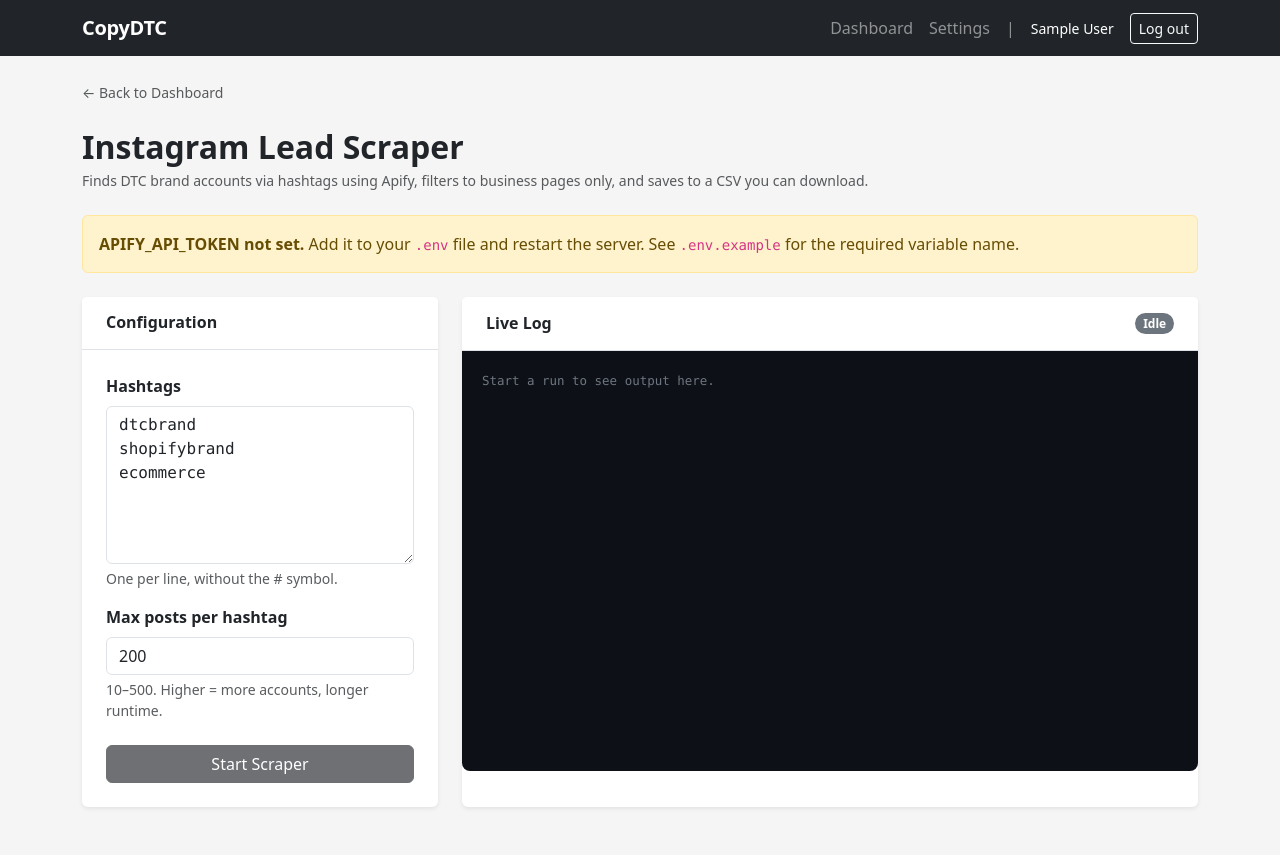
After one commit to bradbieselin/Copywrite, a Flask app: page /portal/admin/scraper in a window 1280 px wide. The commit adds this page. Run offline with Flask 3, Linux system fonts and the light colour scheme; the visitor is signed in with stand-in values (Sample User, id 1).

Commit message:
Add Instagram Lead Scraper to admin portal
The scraper can now be run directly from the admin portal at
/portal/admin/scraper, or still via the CLI as before.

instagram_dtc_scraper.py:
- Extract run_scraper(hashtags, max_results, output_file, token, on_status)
  as a standalone importable function
- Add _emit() helper so logging goes to on_status callback (portal) or
  stdout (CLI) without changing any logic
- main() becomes a thin wrapper that calls run_scraper()
- save_to_csv() now creates parent dirs automatically

app.py:
- Add APIFY_API_TOKEN to app config (reads from env/dotenv)

portal/admin.py:
- Module-level _scraper_state dict + threading.Lock for run tracking
- GET  /portal/admin/scraper        — scraper UI page
- POST /portal/admin/scraper/run    — starts background thread
- GET  /portal/admin/scraper/status — JSON polling endpoint
- GET  /portal/admin/scraper/download — serve leads.csv

templates/portal/admin/scraper.html:
- Config form: hashtags textarea (one per line) + max-results input
- Dark terminal-style live log window
- JS polls /scraper/status every 2s while running, appends new lines
- Auto-reloads when done so summary card + download button appear
- Summary card shows all 6 stats from the last run
- Warning banner when APIFY_API_TOKEN is not configured

templates/portal/admin/dashboard.html:
- Add Lead Scraper card to the AI Tools row

https://claude.ai/code/session_01Nx3d3V3xFLiPkBV566tz7j

```diff
--- a/app.py
+++ b/app.py
@@ -19,6 +19,7 @@ def create_app() -> Flask:
     app = Flask(__name__)
 
     app.config["ANTHROPIC_API_KEY"] = os.environ.get("ANTHROPIC_API_KEY", "")
+    app.config["APIFY_API_TOKEN"]   = os.environ.get("APIFY_API_TOKEN", "")
     app.config["SECRET_KEY"] = os.environ.get("SECRET_KEY", "dev-secret-change-in-prod")
     app.config["UPLOAD_FOLDER"] = os.environ.get(
         "UPLOAD_FOLDER",
--- /dev/null
+++ b/templates/portal/admin/scraper.html
@@ -0,0 +1,208 @@
+{% extends "portal/base.html" %}
+{% block title %}Lead Scraper — CopyDTC Admin{% endblock %}
+
+{% block content %}
+<div class="mb-4">
+  <a href="{{ url_for('portal_admin.dashboard') }}" class="text-muted small text-decoration-none">
+    &larr; Back to Dashboard
+  </a>
+</div>
+
+<div class="d-flex justify-content-between align-items-start mb-4">
+  <div>
+    <h2 class="fw-bold mb-1">Instagram Lead Scraper</h2>
+    <p class="text-muted small mb-0">
+      Finds DTC brand accounts via hashtags using Apify, filters to business pages only,
+      and saves to a CSV you can download.
+    </p>
+  </div>
+  {% if has_csv %}
+    <a href="{{ url_for('portal_admin.scraper_download') }}" class="btn btn-success">
+      &#8595;&ensp;Download leads.csv{% if csv_size %} ({{ csv_size }}){% endif %}
+    </a>
+  {% endif %}
+</div>
+
+{% with messages = get_flashed_messages(with_categories=true) %}
+  {% for cat, msg in messages %}
+    <div class="alert alert-{{ cat }} py-2 small">{{ msg }}</div>
+  {% endfor %}
+{% endwith %}
+
+{% if not token_set %}
+  <div class="alert alert-warning mb-4">
+    <strong>APIFY_API_TOKEN not set.</strong>
+    Add it to your <code>.env</code> file and restart the server.
+    See <code>.env.example</code> for the required variable name.
+  </div>
+{% endif %}
+
+<div class="row g-4">
+
+  <!-- ── Left: config form ── -->
+  <div class="col-lg-4">
+    <div class="card shadow-sm border-0">
+      <div class="card-header bg-white border-bottom py-3 px-4">
+        <h6 class="fw-bold mb-0">Configuration</h6>
+      </div>
+      <div class="card-body p-4">
+
+        <form method="POST" action="{{ url_for('portal_admin.scraper_run') }}" id="scraperForm">
+
+          <div class="mb-3">
+            <label class="form-label fw-semibold" for="hashtags">Hashtags</label>
+            <textarea class="form-control font-monospace" id="hashtags" name="hashtags"
+                      rows="6" placeholder="dtcbrand&#10;shopifybrand&#10;ecommerce"
+                      {% if state.status == 'running' %}disabled{% endif %}>dtcbrand
+shopifybrand
+ecommerce</textarea>
+            <div class="form-text">One per line, without the # symbol.</div>
+          </div>
+
+          <div class="mb-4">
+            <label class="form-label fw-semibold" for="max_results">Max posts per hashtag</label>
+            <input type="number" class="form-control" id="max_results" name="max_results"
+                   value="200" min="10" max="500"
+                   {% if state.status == 'running' %}disabled{% endif %}>
+            <div class="form-text">10–500. Higher = more accounts, longer runtime.</div>
+          </div>
+
+          <button type="submit" id="startBtn"
+                  class="btn btn-dark w-100"
+                  {% if state.status == 'running' or not token_set %}disabled{% endif %}>
+            {% if state.status == 'running' %}
+              Running&hellip;
+            {% else %}
+              Start Scraper
+            {% endif %}
+          </button>
+
+        </form>
+
+      </div>
+    </div>
+
+    <!-- Previous run summary -->
+    {% if state.summary %}
+    <div class="card shadow-sm border-0 mt-3">
+      <div class="card-header bg-white border-bottom py-3 px-4">
+        <h6 class="fw-bold mb-0">Last Run Summary</h6>
+      </div>
+      <div class="card-body p-4">
+        <dl class="row mb-0 small">
+          <dt class="col-7 text-muted fw-normal">Hashtags searched</dt>
+          <dd class="col-5 text-end fw-semibold mb-2">{{ state.summary.hashtags_searched }}</dd>
+
+          <dt class="col-7 text-muted fw-normal">Unique accounts found</dt>
+          <dd class="col-5 text-end fw-semibold mb-2">{{ state.summary.unique_found }}</dd>
+
+          <dt class="col-7 text-muted fw-normal">Personal (skipped)</dt>
+          <dd class="col-5 text-end fw-semibold mb-2">{{ state.summary.personal_skipped }}</dd>
+
+          <dt class="col-7 text-muted fw-normal">Business accounts</dt>
+          <dd class="col-5 text-end fw-semibold mb-2">{{ state.summary.business_found }}</dd>
+
+          <dt class="col-7 text-muted fw-normal">After follower filter</dt>
+          <dd class="col-5 text-end fw-semibold mb-2">{{ state.summary.follower_filtered }}</dd>
+
+          <dt class="col-7 text-muted fw-normal border-top pt-2">Leads saved</dt>
+          <dd class="col-5 text-end fw-bold text-success border-top pt-2">{{ state.summary.leads_saved }}</dd>
+        </dl>
+
+        {% if state.status == 'done' %}
+          <a href="{{ url_for('portal_admin.scraper_download') }}"
+             class="btn btn-success w-100 mt-3">&#8595;&ensp;Download leads.csv</a>
+        {% endif %}
+      </div>
+    </div>
+    {% endif %}
+
+  </div>
+
+  <!-- ── Right: live log ── -->
+  <div class="col-lg-8">
+    <div class="card shadow-sm border-0 h-100">
+      <div class="card-header bg-white border-bottom py-3 px-4 d-flex align-items-center justify-content-between">
+        <h6 class="fw-bold mb-0">Live Log</h6>
+        <span id="statusBadge" class="badge rounded-pill
+          {% if state.status == 'running' %}bg-primary
+          {% elif state.status == 'done' %}bg-success
+          {% elif state.status == 'error' %}bg-danger
+          {% else %}bg-secondary{% endif %}">
+          {{ state.status | capitalize }}
+        </span>
+      </div>
+      <div class="card-body p-0">
+        <pre id="logOutput"
+             style="height:420px;overflow-y:auto;background:#0d1117;color:#c9d1d9;
+                    font-size:.78rem;line-height:1.6;margin:0;padding:1.25rem;
+                    border-radius:0 0 .5rem .5rem;">{% for line in state.log %}{{ line }}
+{% endfor %}{% if state.status == 'idle' %}<span style="color:#6e7681">Start a run to see output here.</span>{% endif %}</pre>
+      </div>
+    </div>
+  </div>
+
+</div>
+
+<script>
+(function () {
+  const logEl     = document.getElementById("logOutput");
+  const badgeEl   = document.getElementById("statusBadge");
+  const startBtn  = document.getElementById("startBtn");
+  let   lastLen   = {{ state.log | length }};
+  let   polling   = {{ 'true' if state.status == 'running' else 'false' }};
+
+  function scrollLog() {
+    logEl.scrollTop = logEl.scrollHeight;
+  }
+  scrollLog();
+
+  function updateBadge(status) {
+    const map = { running: "bg-primary", done: "bg-success", error: "bg-danger", idle: "bg-secondary" };
+    badgeEl.className = "badge rounded-pill " + (map[status] || "bg-secondary");
+    badgeEl.textContent = status.charAt(0).toUpperCase() + status.slice(1);
+  }
+
+  function poll() {
+    fetch("{{ url_for('portal_admin.scraper_status') }}")
+      .then(r => r.json())
+      .then(data => {
+        // Append new log lines
+        if (data.log.length > lastLen) {
+          const newLines = data.log.slice(lastLen).join("\n") + "\n";
+          // Replace placeholder if present
+          const current = logEl.textContent;
+          if (current.trim() === "Start a run to see output here.") {
+            logEl.textContent = newLines;
+          } else {
+            logEl.textContent += newLines;
+          }
+          lastLen = data.log.length;
+          scrollLog();
+        }
+
+        updateBadge(data.status);
+
+        if (data.status === "running") {
+          startBtn.disabled = true;
+          startBtn.textContent = "Running\u2026";
+          setTimeout(poll, 2000);
+        } else {
+          startBtn.disabled = false;
+          startBtn.textContent = "Start Scraper";
+          // Reload so the summary card and download button appear
+          if (data.status === "done" || data.status === "error") {
+            setTimeout(() => { window.location.reload(); }, 1000);
+          }
+        }
+      })
+      .catch(() => {
+        if (polling) setTimeout(poll, 3000);
+      });
+  }
+
+  if (polling) { poll(); } else { scrollLog(); }
+})();
+</script>
+
+{% endblock %}
```
Also changed, not shown: instagram_dtc_scraper.py (+115 -74 lines), portal/admin.py (+123 -0 lines), templates/portal/admin/dashboard.html (+11 -0 lines).
